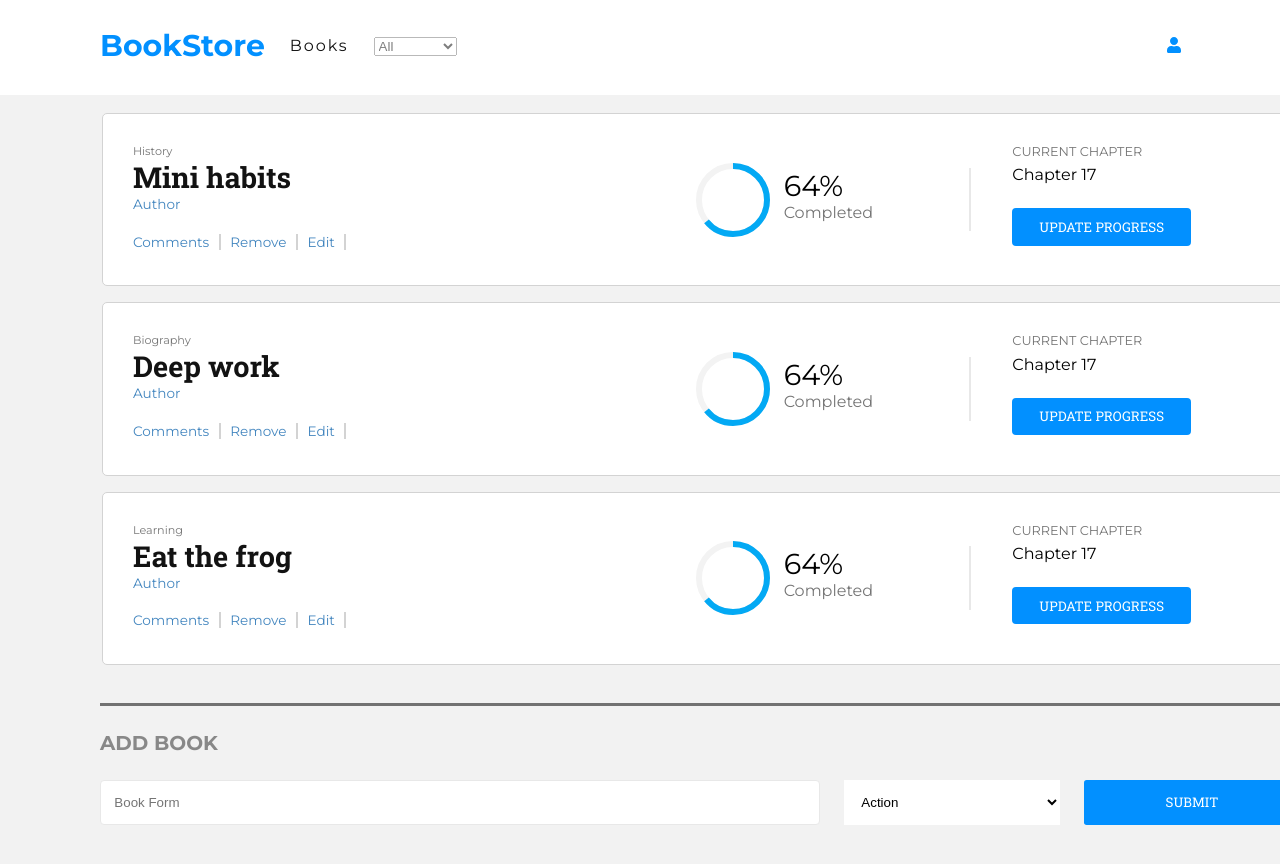
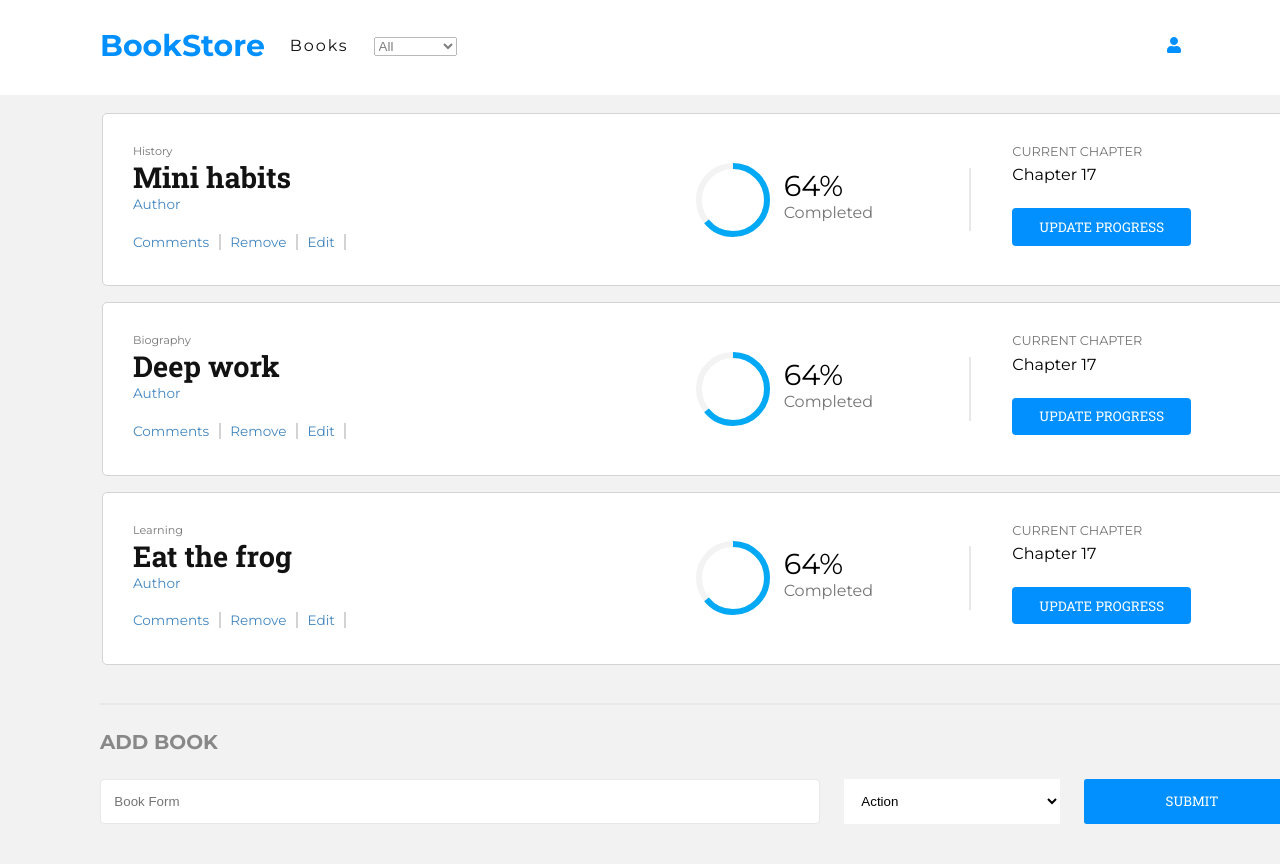
Before and after one commit to keneogu/react-redux-bookstore, a React (Create React App) app: page / in a window 1280 px wide. Shown: the top 864 px of the page. Built offline with nearby package versions, Linux system fonts and the light colour scheme.

Commit message:
Modify form container border-top color

```diff
--- a/src/styles/BooksForm.css
+++ b/src/styles/BooksForm.css
@@ -1,7 +1,7 @@
 .form-container {
   width: 1200px;
 	margin: 20px auto;
-	border-top: 3px solid #727272;
+	border-top: 2px solid #e8e8e8;
 	margin-left: 6.25rem;
 	margin-bottom: 5rem;
 }
```
